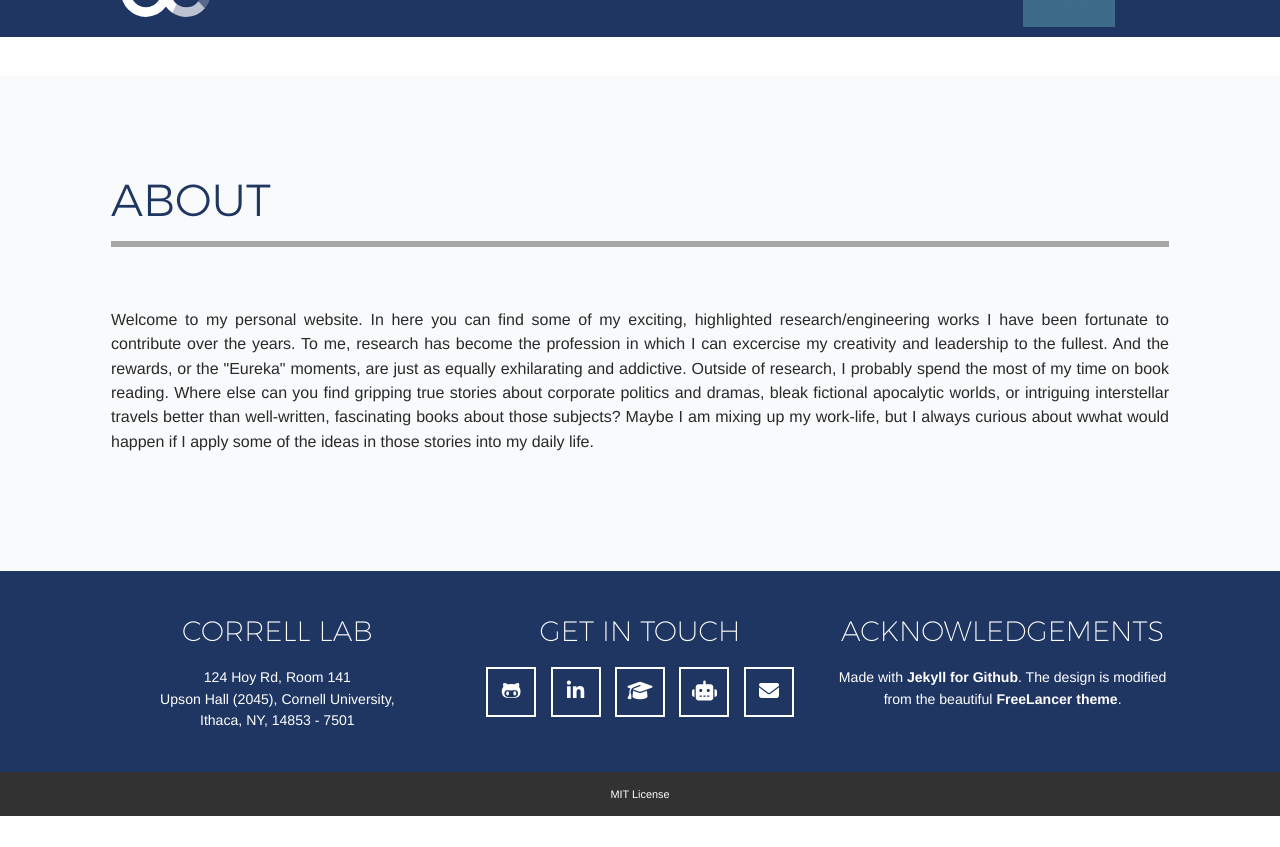
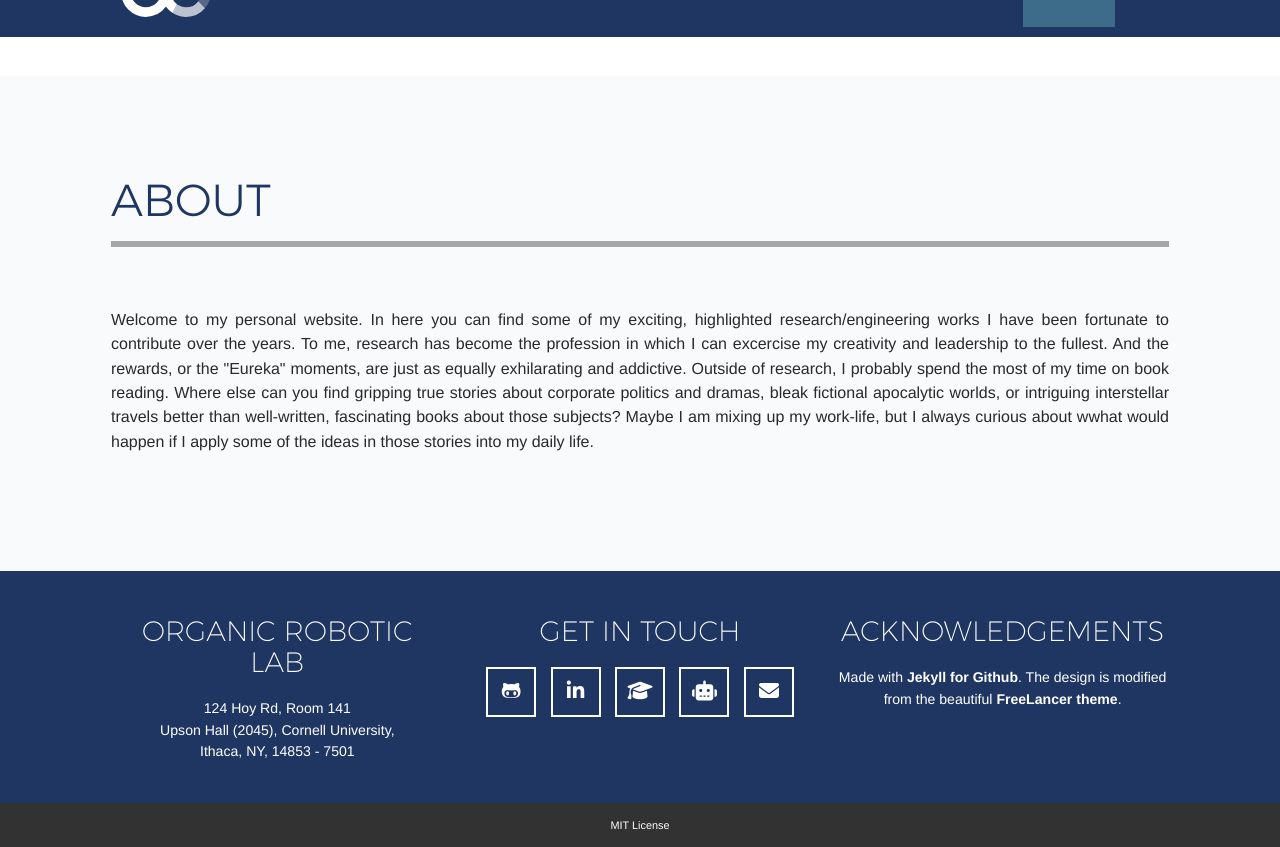
Before and after one commit to KhoiDLy/KhoiDLy.github.io, a Jekyll site: the page built from index.html, in a window 1280 px wide and 900 px high, scrolled down 3004 px, cut to the strip 53-900 px from the top of the window. Built offline with Jekyll 4.4.1, drawn with Linux system fonts in a browser that asks for light colours; nearby versions of some CDN libraries; some web fonts are replaced; before the commit the page ends 3873 px from its top, so only the background shows below that.

Commit message:
Changes correll lab footer

```diff
--- a/_includes/footer.html
+++ b/_includes/footer.html
@@ -4,7 +4,7 @@
             <div class="container">
                 <div class="row">
                     <div class="col-lg-4">
-                        <h3>Correll Lab</h3>
+                        <h3>Organic Robotic Lab</h3>
                         <p class="small">
                             {% for adress in site.address %}
                                 {{ adress.line }} <br>
```
